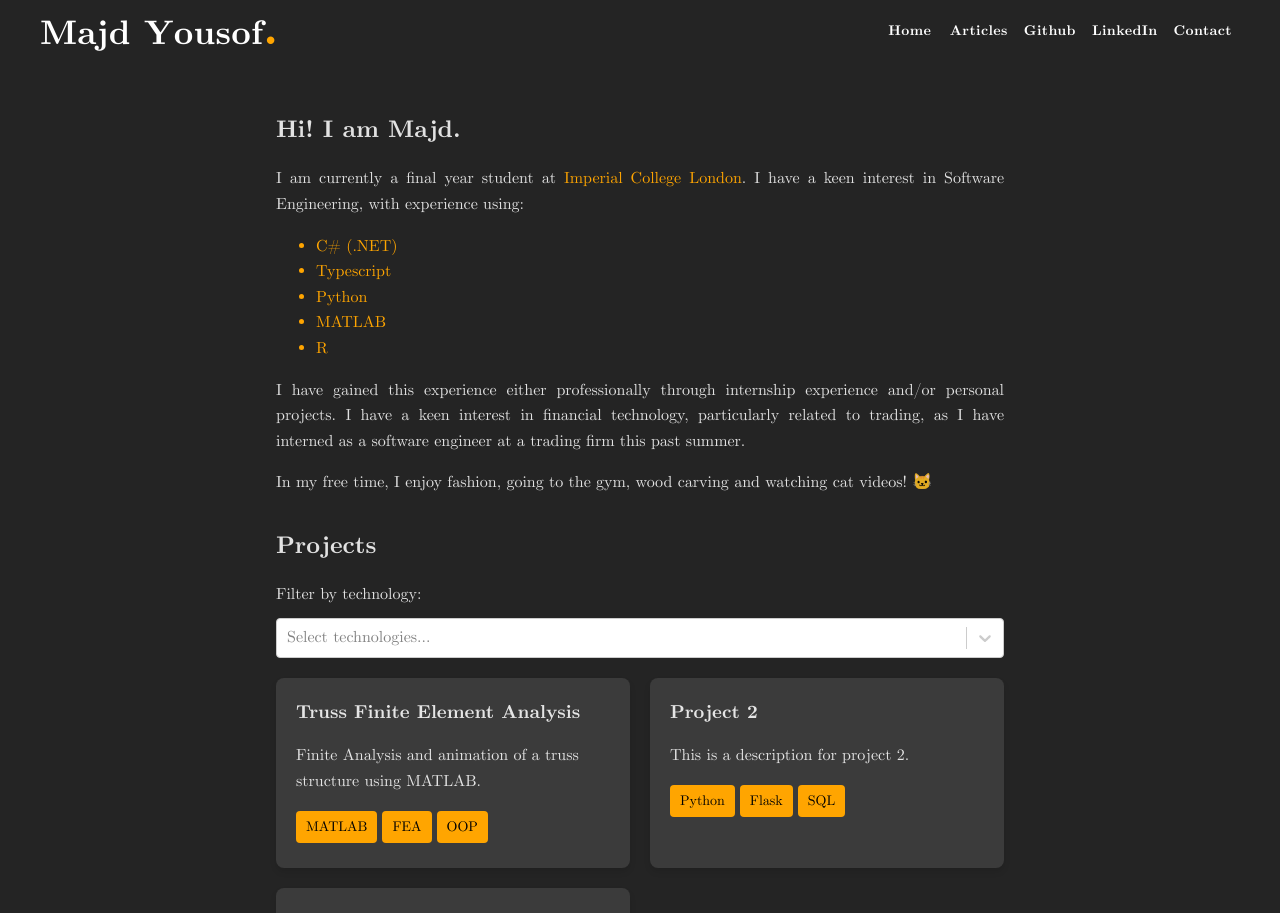
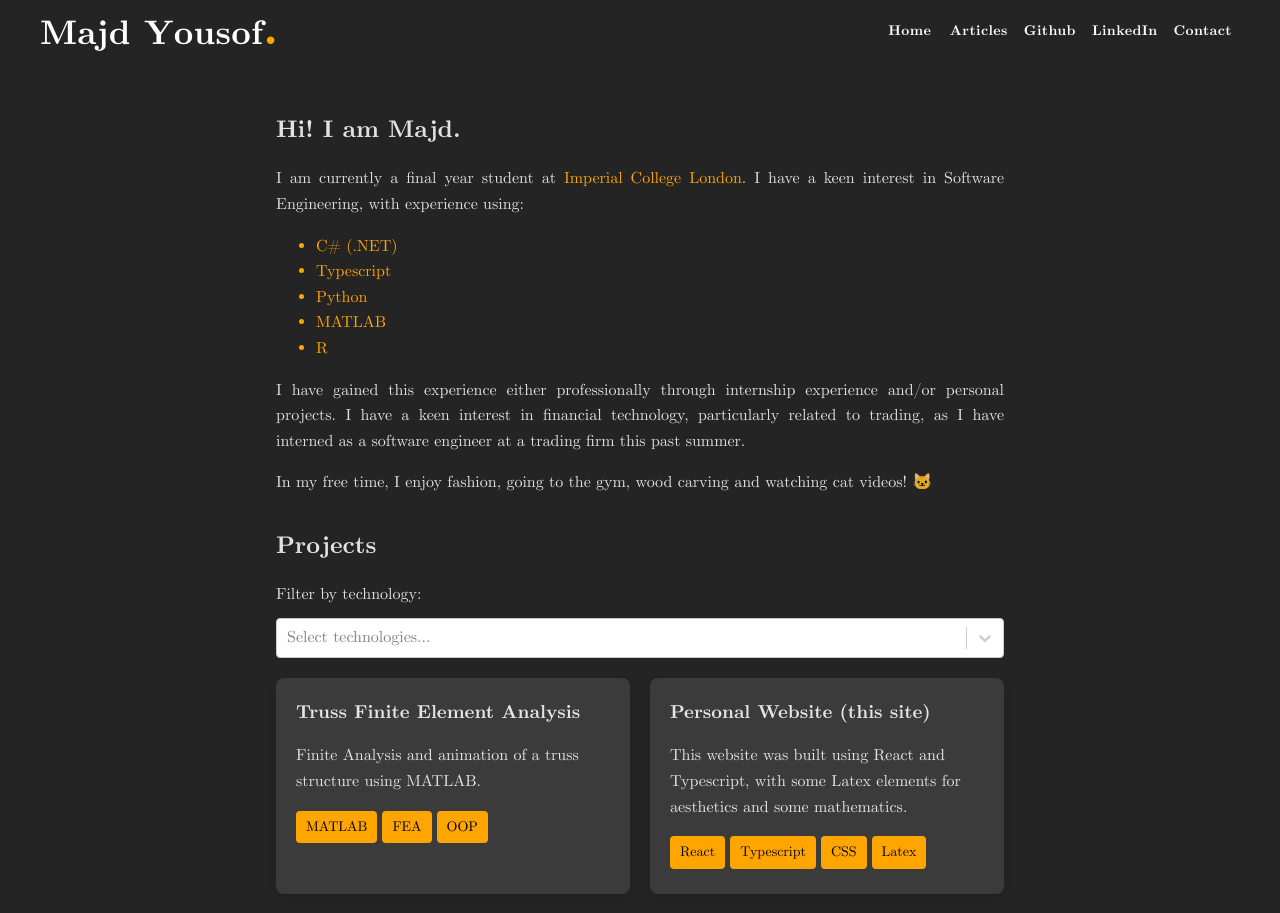
Before and after one commit to majdyousof/majdyousof.github.io, a React (Vite) app: page / in a window 1280 px wide. Shown: the top 913 px of the page. Built offline with nearby package versions, Linux system fonts and the light colour scheme.

Commit message:
add actual projects

```diff
--- a/src/data/projects.ts
+++ b/src/data/projects.ts
@@ -1,19 +1,17 @@
 export const projects = [
   {
     title: 'Truss Finite Element Analysis',
-    description: 'Finite Analysis and animation of a truss structure using MATLAB.',
+    description:
+      'Finite Analysis and animation of a truss structure using MATLAB.',
     technologies: ['MATLAB', 'FEA', 'OOP'],
     link: 'https://github.com/majdyousof/MATLAB-Truss-FEA',
   },
   {
-    title: 'Project 2',
-    description: 'This is a description for project 2.',
-    technologies: ['Python', 'Flask', 'SQL'],
-  },
-  {
-    title: 'Project 3',
-    description: 'This is a description for project 3.',
-    technologies: ['C#', '.NET', 'Azure'],
+    title: 'Personal Website (this site)',
+    description:
+      'This website was built using React and Typescript, with some Latex elements for aesthetics and some mathematics.',
+    technologies: ['React', 'Typescript', 'CSS', 'Latex'],
+    link: 'https://github.com/majdyousof/majdyousof.github.io',
   },
   // Add more projects here
 ];
--- a/src/pages/App.tsx
+++ b/src/pages/App.tsx
@@ -8,7 +8,6 @@ import { projects } from '../data/projects';
 import { FaEnvelope, FaLinkedin, FaGithub } from 'react-icons/fa';
 
 const App: React.FC = () => {
-
   return (
     <div className="App">
       <NavBar />
--- a/src/styling/ProjectGrid.css
+++ b/src/styling/ProjectGrid.css
@@ -20,7 +20,6 @@
 .react-select__option--is-selected {
   background-color: orangered;
   color: #f5f5f5;
-
 }
 
 .selected-chips {
@@ -127,7 +126,10 @@
 /* Responsive adjustments */
 @media (max-width: 768px) {
   .projects-grid {
-    grid-template-columns: repeat(auto-fill, minmax(200px, 1fr)); /* Adjust column width for tablets */
+    grid-template-columns: repeat(
+      auto-fill,
+      minmax(200px, 1fr)
+    ); /* Adjust column width for tablets */
   }
 
   .project-card {
```
